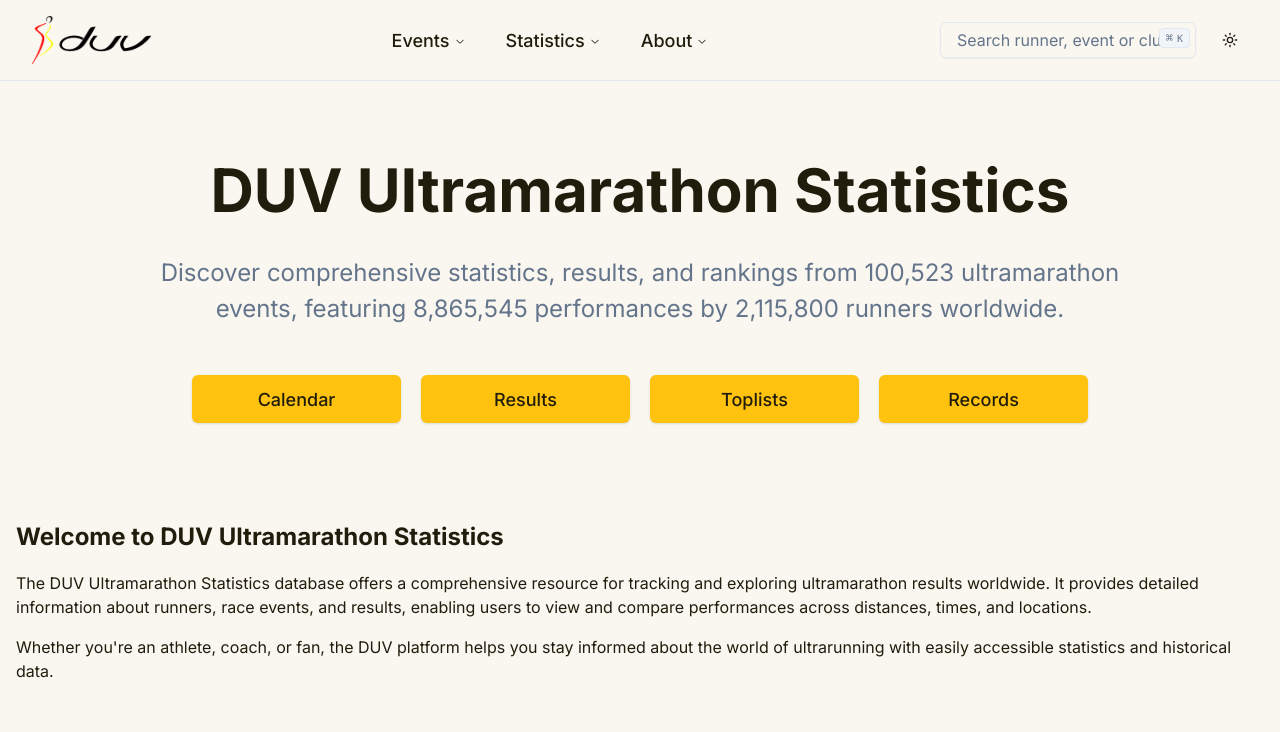
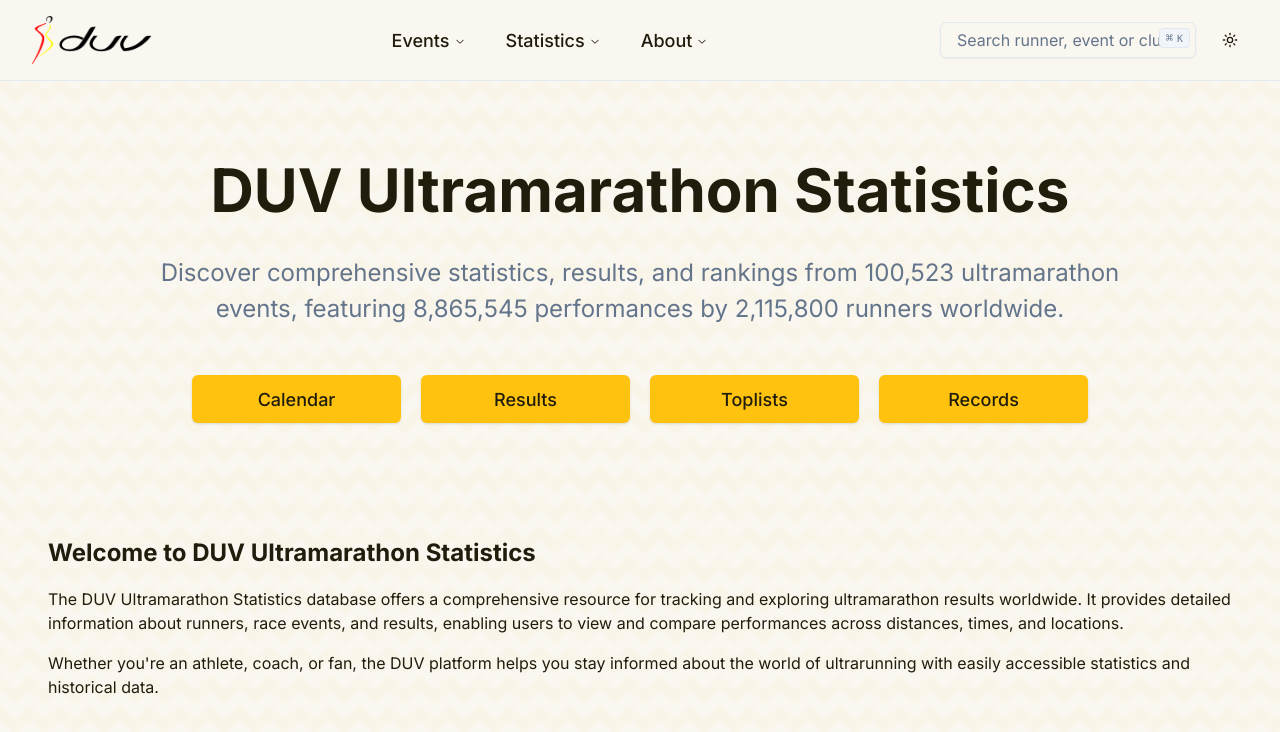
Before and after one commit to westis/duv-next, a Next.js app: page / in a window 1280 px wide. Shown: the top 732 px of the page. Built offline with nearby package versions, Linux system fonts and the light colour scheme.

Commit message:
interesting background gradient.

```diff
--- a/app/globals.css
+++ b/app/globals.css
@@ -65,5 +65,27 @@
   }
   body {
     @apply bg-background text-foreground;
+    background-image: linear-gradient(
+        135deg,
+        hsl(var(--primary) / 0.03) 25%,
+        transparent 25%
+      ),
+      linear-gradient(225deg, hsl(var(--primary) / 0.03) 25%, transparent 25%),
+      linear-gradient(45deg, hsl(var(--primary) / 0.03) 25%, transparent 25%),
+      linear-gradient(315deg, hsl(var(--primary) / 0.03) 25%, transparent 25%);
+    background-position: 15px 0, 15px 0, 0 0, 0 0;
+    background-size: 30px 30px;
+    background-repeat: repeat;
+  }
+
+  .dark body {
+    background-image: linear-gradient(
+        135deg,
+        hsl(var(--primary) / 0.02) 25%,
+        transparent 25%
+      ),
+      linear-gradient(225deg, hsl(var(--primary) / 0.02) 25%, transparent 25%),
+      linear-gradient(45deg, hsl(var(--primary) / 0.02) 25%, transparent 25%),
+      linear-gradient(315deg, hsl(var(--primary) / 0.02) 25%, transparent 25%);
   }
 }
--- a/app/page.tsx
+++ b/app/page.tsx
@@ -2,9 +2,10 @@
 
 export default function Home() {
   return (
-    <div>
+    <div className="min-h-screen">
       <Hero />
-      <main className="container mx-auto px-4 py-8">
+      <section className="px-4 py-12">
+        <div className="container mx-auto">
           <h2 className="text-2xl font-bold mb-4">
             Welcome to DUV Ultramarathon Statistics
           </h2>
@@ -16,11 +17,12 @@
             distances, times, and locations.
           </p>
           <p>
-          Whether you&apos;re an athlete, coach, or fan, the DUV platform helps
-          you stay informed about the world of ultrarunning with easily
+            Whether you&apos;re an athlete, coach, or fan, the DUV platform
+            helps you stay informed about the world of ultrarunning with easily
             accessible statistics and historical data.
           </p>
-      </main>
+        </div>
+      </section>
     </div>
   );
 }
--- a/components/hero.tsx
+++ b/components/hero.tsx
@@ -3,7 +3,7 @@
 
 export function Hero() {
   return (
-    <div className="bg-background py-8 px-4 sm:py-12 sm:px-6 lg:py-16 lg:px-8">
+    <div className="py-8 px-4 sm:py-12 sm:px-6 lg:py-16 lg:px-8">
       <div className="container mx-auto text-center">
         <h1 className="text-3xl sm:text-4xl md:text-5xl lg:text-6xl font-bold text-foreground">
           DUV Ultramarathon Statistics
--- a/components/the-navbar.tsx
+++ b/components/the-navbar.tsx
@@ -140,7 +140,7 @@
   }
 
   return (
-    <nav className="border-b">
+    <nav className="border-b bg-background">
       <div className="container mx-auto flex items-center justify-between py-2 md:py-4">
         <Link href="/" className="flex items-center">
           <Image
--- a/tailwind.config.ts
+++ b/tailwind.config.ts
@@ -74,7 +74,7 @@
         center: true,
         padding: "2rem",
         screens: {
-          "2xl": "1400px",
+          "2xl": "1536px",
         },
       },
     },
```
Lines whose indentation alone changed are shown as unchanged.
